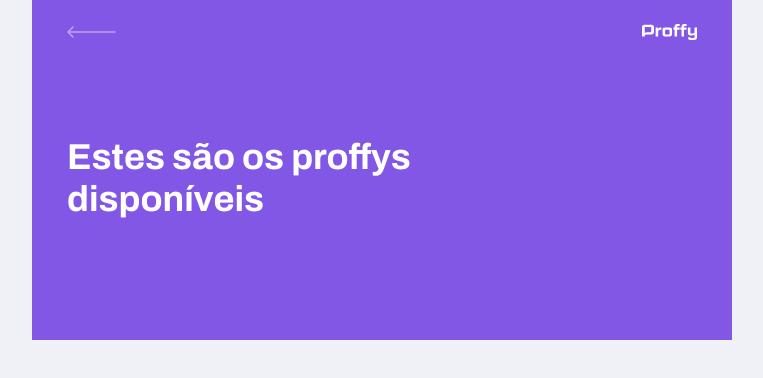
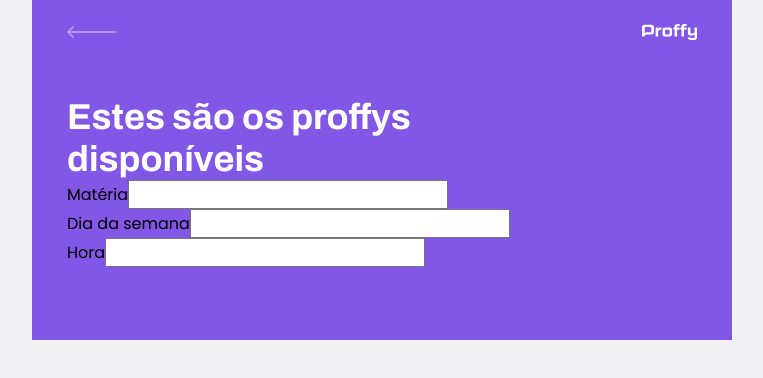
Before and after one commit to Carolis/nlw2, a React (Create React App) app in the folder web/: page /study in a window 1280 px wide. Shown: the top 378 px of the page, without its empty margins (258-1021 px from the left). Built offline with nearby package versions, Linux system fonts and the light colour scheme.

Commit message:
add new TeacherList below-header form structure

```diff
--- a/web/src/pages/TeacherList/index.tsx
+++ b/web/src/pages/TeacherList/index.tsx
@@ -6,7 +6,24 @@ import "./styles.css";
 function TeacherList() {
   return (
     <div id="page-teacher-list" className="container">
-      <PageHeader title="Estes são os proffys disponíveis" />
+      <PageHeader title="Estes são os proffys disponíveis">
+        <form id="search-teachers">
+          <div className="input-block">
+            <label htmlFor="subject">Matéria</label>
+            <input type="text" id="subject" />
+          </div>
+
+          <div className="input-block">
+            <label htmlFor="week_day">Dia da semana</label>
+            <input type="text" id="week_day" />
+          </div>
+
+          <div className="input-block">
+            <label htmlFor="time">Hora</label>
+            <input type="text" id="time" />
+          </div>
+        </form>
+      </PageHeader>
     </div>
   );
 }
```
